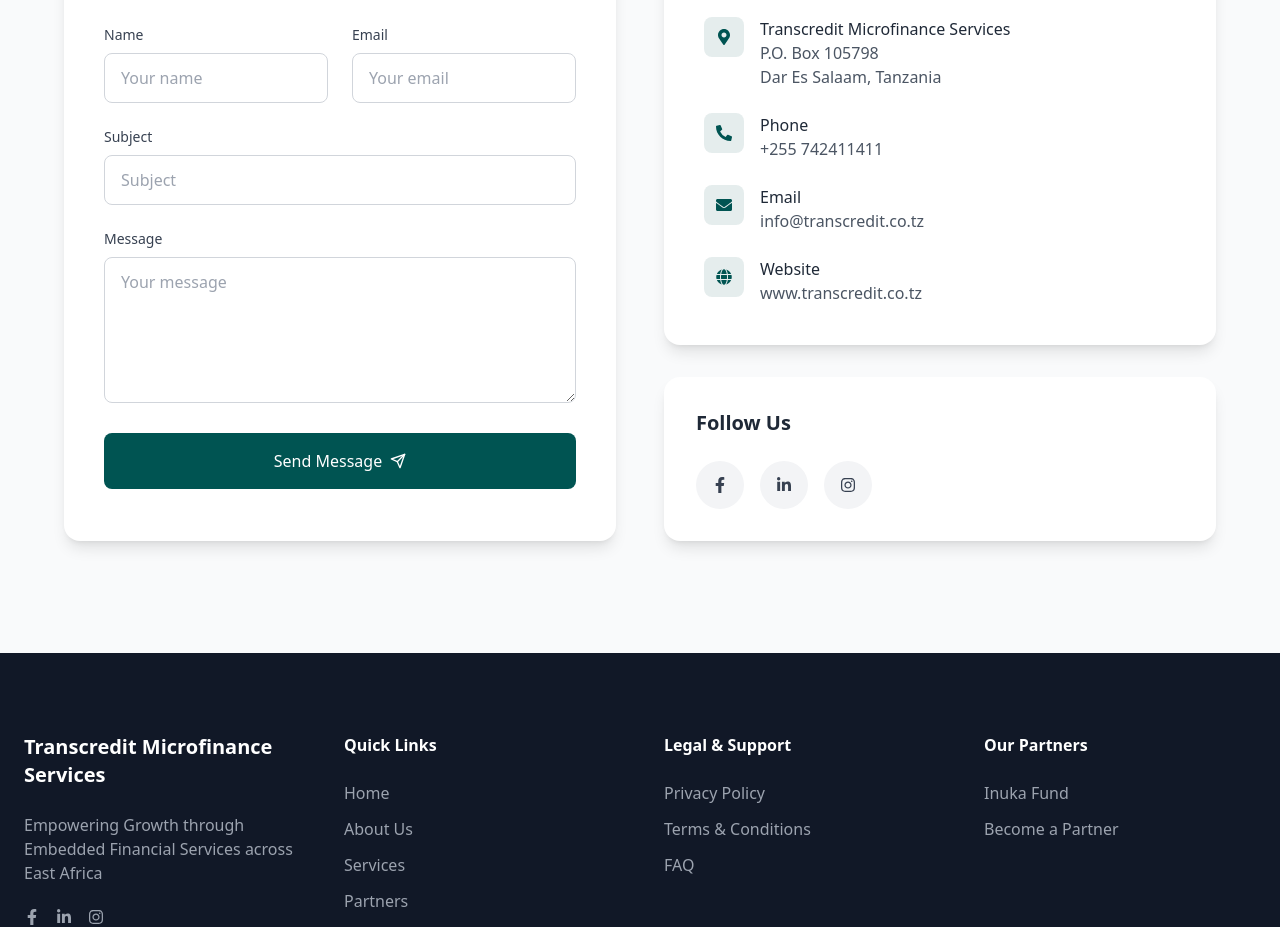
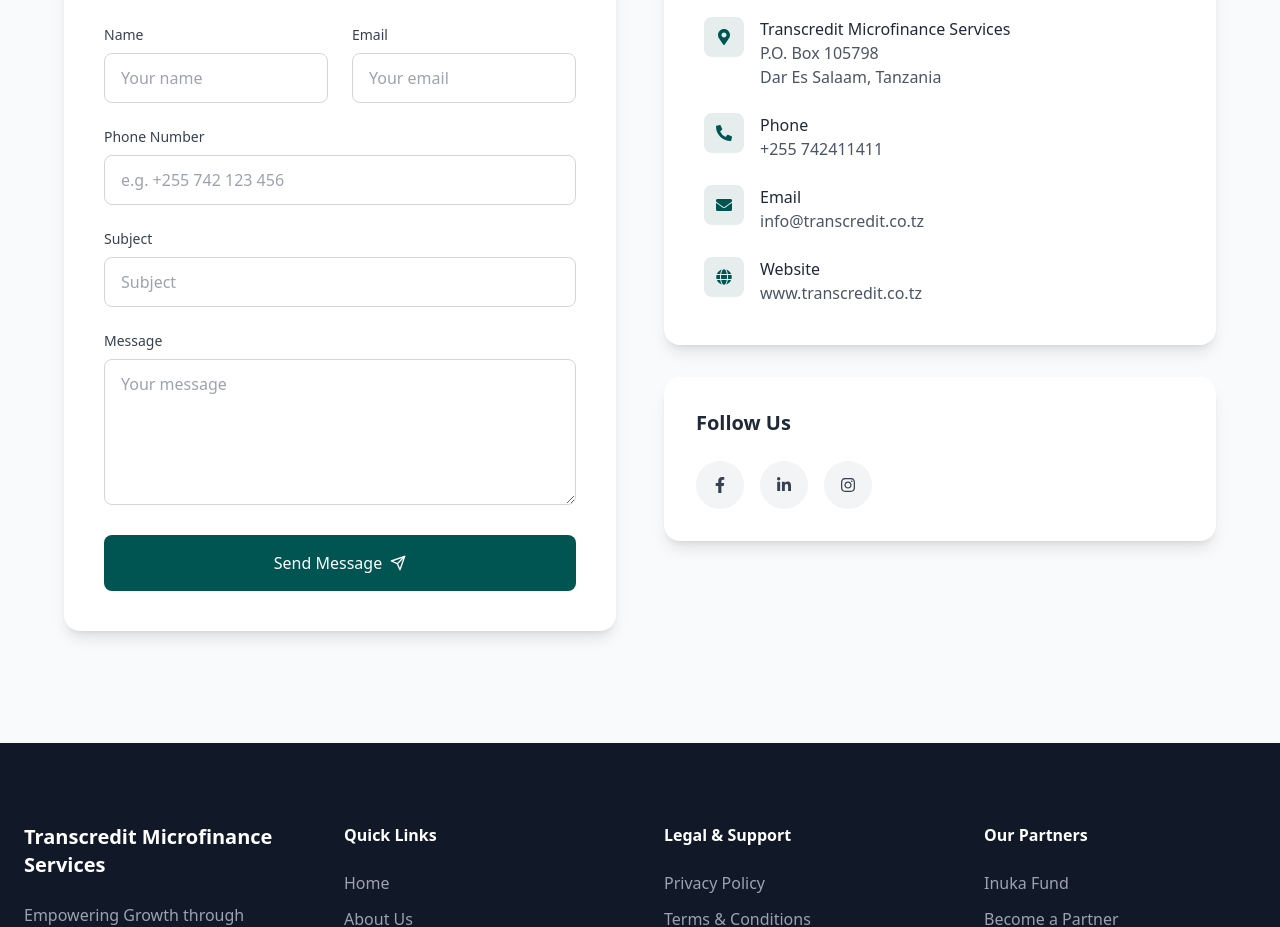
Before and after one commit to CEO-LAYSON/transcredit, a React (Vite) app: page / in a window 1280 px wide. Shown: the part 9220-10147 px from the top of the page. Built offline with nearby package versions, Linux system fonts and the light colour scheme.

Commit message:
added some beautiful email provider template

```diff
--- a/src/components/contact.tsx
+++ b/src/components/contact.tsx
@@ -20,6 +20,7 @@ export default function Contact() {
   const [formData, setFormData] = useState({
     name: "",
     email: "",
+    phone: "",
     subject: "",
     message: "",
     time: "",
@@ -59,6 +60,7 @@ export default function Contact() {
       setFormData({
         name: "",
         email: "",
+        phone: "",
         subject: "",
         message: "",
         time: "",
@@ -152,6 +154,21 @@ export default function Contact() {
                     required
                   />
                 </div>
+              </div>
+
+              <div>
+                <label className="block text-sm font-medium text-gray-700 mb-2">
+                  Phone Number
+                </label>
+                <input
+                  type="tel"
+                  name="phone"
+                  value={formData.phone}
+                  onChange={handleChange}
+                  className="w-full px-4 py-3 border border-gray-300 rounded-lg focus:ring-2 focus:ring-primary"
+                  placeholder="e.g. +255 742 123 456"
+                  required
+                />
               </div>
 
               <div>
```
